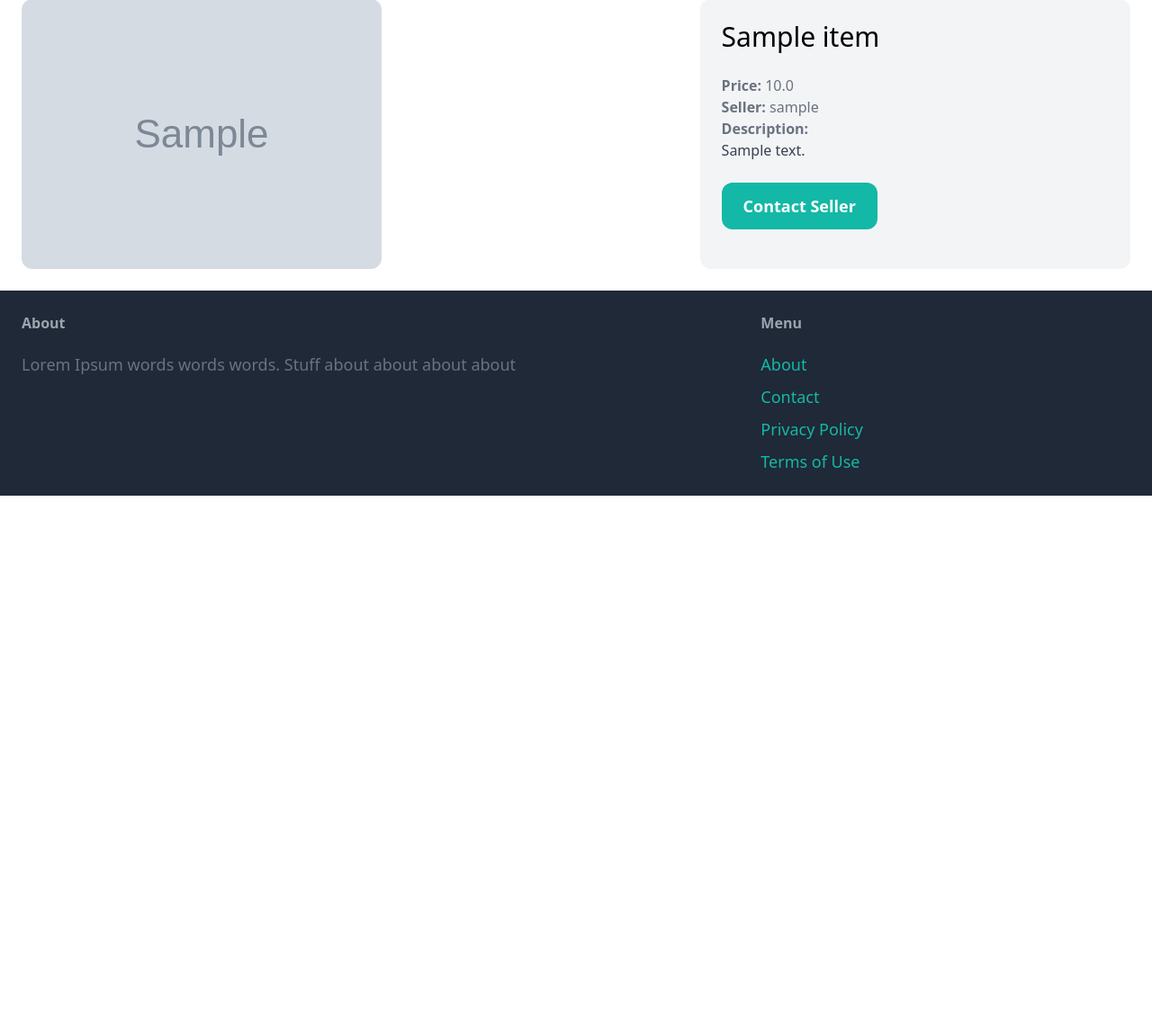
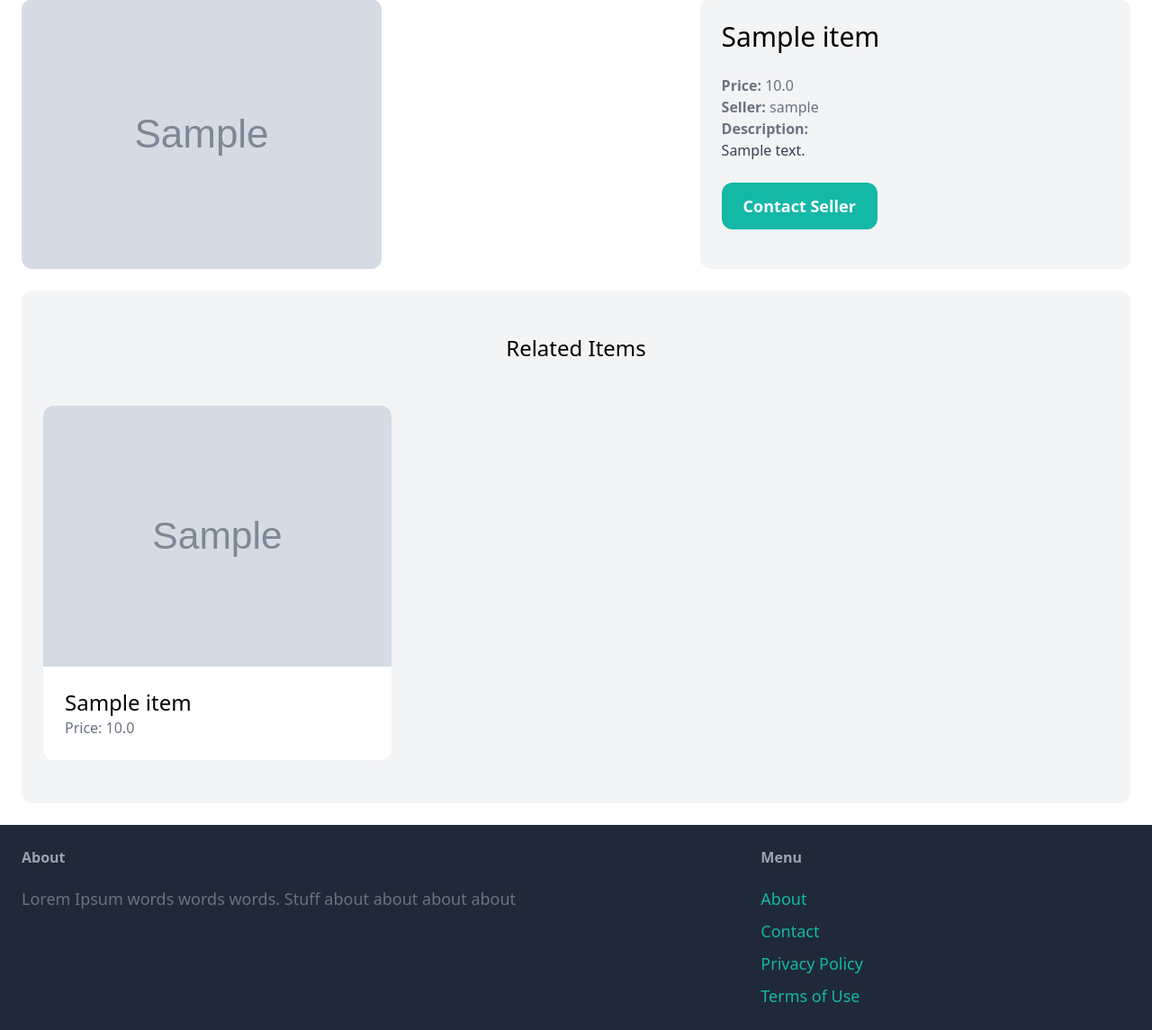
Before and after one commit to woobrendan/django_tutorial, a Django app: template puddle/item/templates/item/detail.html in a window 1280 px wide. Shown: the part 102-1247 px from the top of the page at 90% size. Before the commit the page ends 653 px from the top, so only its background shows below. Run offline with Django 4.2, Linux system fonts and the light colour scheme; the template is opened without the code that fills it: values that come from a table or form of the project are taken from there, others are empty; tables that the repository leaves empty hold one stand-in row (values such as "Sample post"); grey boxes marked "Sample" are stand-in pictures; parts of the project's set-up code (start-up, migrations or seed data) failed here and were passed over; some libraries are stand-ins or nearby versions.

Commit message:
copy over div from index to render images change newest item to say related, and change loop to loop through related items instead of just items

```diff
--- a/puddle/item/templates/item/detail.html
+++ b/puddle/item/templates/item/detail.html
@@ -23,4 +23,26 @@
             <a href="#" class="inline-block mt-6 px-6 py-3 text-lg font-semibold bg-teal-500 text-white rounded-xl hover:bg-teal-700">Contact Seller </a>
         </div>
     </div>
+
+    <div class="mt-6 px-6 py-12 bg-gray-100 rounded-xl">
+        <h2 class="mb-12 text-2xl text-center">Related Items</h2>
+
+        <div class="grid grid-cols-3 gap-3">
+            {% for item in related_items %}
+                <div>
+                    <a href="{% url 'item:detail' item.id %}">
+                        <div>
+                            <img
+                                src="{{ item.image.url }}" class="rounded-t-xl" alt={{ item.name }} >
+                        </div>
+
+                        <div class="p-6  bg-white rounded-b-xl">
+                            <h2 class="text-2xl">{{ item.name }}</h2>
+                            <p class="text-gray-500">Price: {{ item.price }} </p>
+                        </div>
+                    </a>
+                </div>
+            {% endfor %}
+        </div>
+    </div>
 {% endblock %}
```
